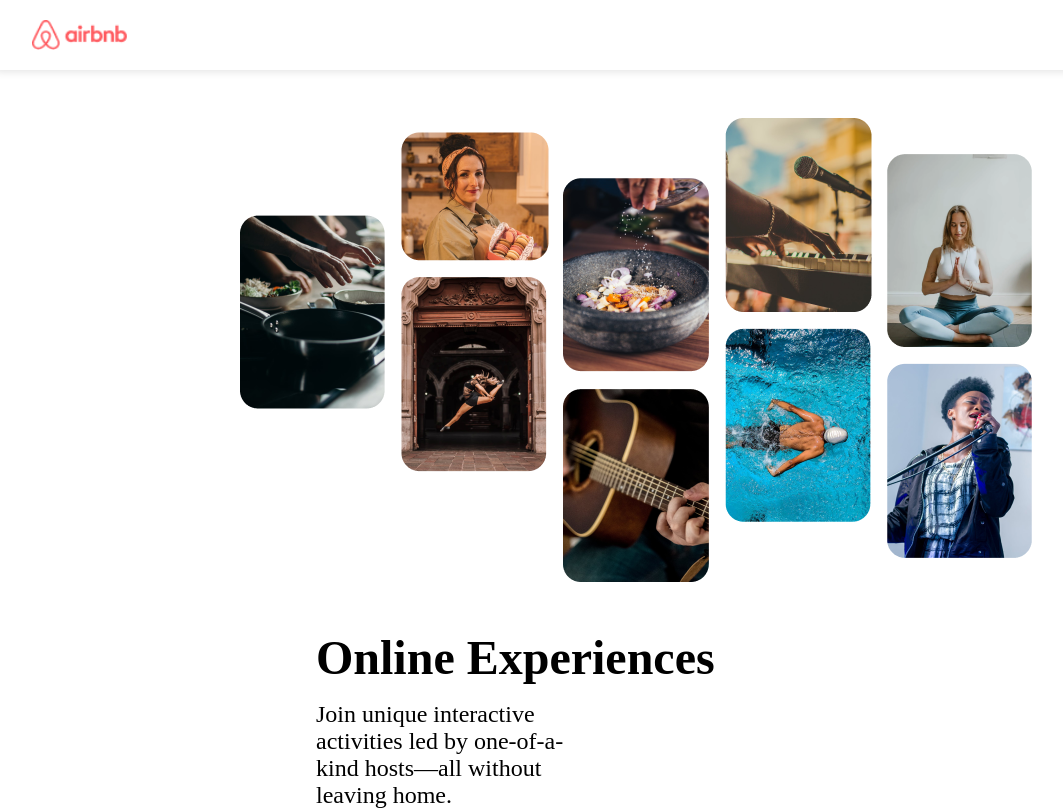
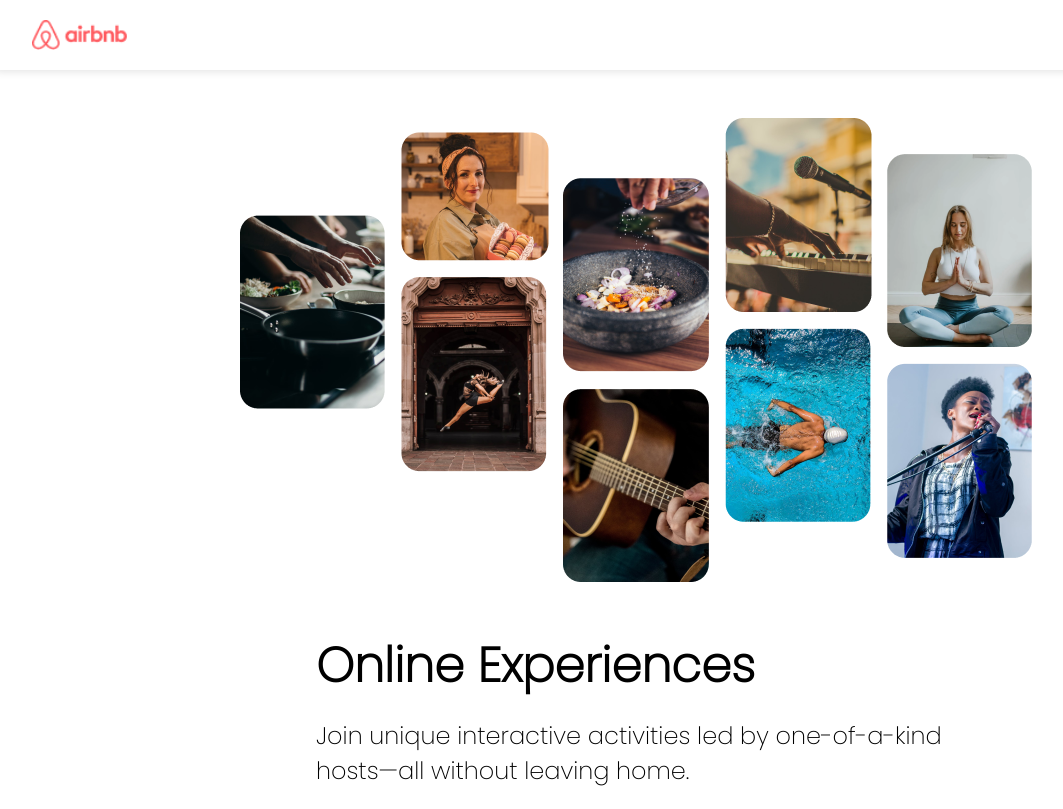
Before and after one commit to yaasir007/react-airbnb-experience, a React (Vite) app: page / in a window 1280 px wide. Shown: the whole page, without its empty margins (4-1067 px from the left). Built offline with nearby package versions, Linux system fonts and the light colour scheme.

Commit message:
imported google fonts

```diff
--- a/src/components/hero.css
+++ b/src/components/hero.css
@@ -32,6 +32,5 @@
 }
 
 .hero-content > p {
-  width: 40%;
   font-size: 1.5rem;
 }
--- a/src/main.css
+++ b/src/main.css
@@ -1,5 +1,8 @@
+@import url('https://fonts.googleapis.com/css2?family=Poppins:wght@200&display=swap');
+
 *,::after, ::before {
   box-sizing: border-box;
   padding: 0;
   margin: 0;
+  font-family: 'Poppins', sans-serif;
 }
```
